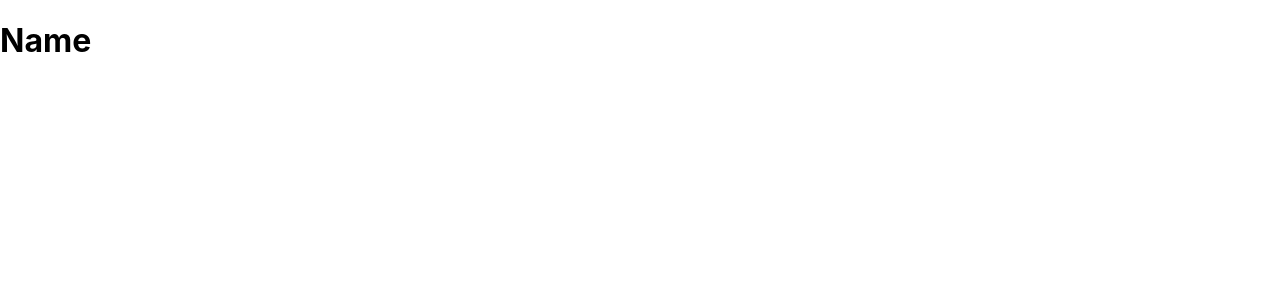
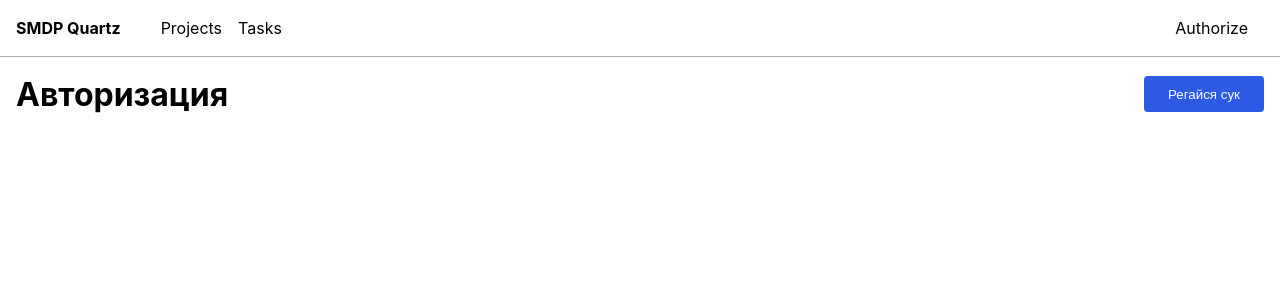
Before and after one commit to yuddmm/taskmanager-front, a React (Create React App) app: page /login in a window 1280 px wide. Shown: the top 300 px of the page. Built offline with nearby package versions, Linux system fonts and the light colour scheme.

Commit message:
добавил новый компонент pageHeader, внедрил в текущие страницы.

```diff
--- a/src/components/button/button.scss
+++ b/src/components/button/button.scss
@@ -1,6 +1,7 @@
 .button {
   height: 36px;
   box-sizing: border-box;
+  min-width: 120px;
   padding: 0 16px;
   outline: none;
   border: none;
--- /dev/null
+++ b/src/components/pageHeader/pageHeader.scss
@@ -0,0 +1,16 @@
+.pageHeader {
+  display: flex;
+  justify-content: flex-start;
+  width: 100%;
+  height: 80px;
+  align-items: center;
+}
+
+.title {
+  font-weight: bold;
+  font-size: 32px;
+}
+
+.withButton {
+  justify-content: space-between;
+}
--- /dev/null
+++ b/src/components/pageHeader/pageHeader.tsx
@@ -0,0 +1,29 @@
+import { ReactNode } from 'react';
+import classNames from 'classnames';
+import './pageHeader.scss';
+
+interface IProps {
+  title: string;
+  renderButton?(): ReactNode;
+}
+
+const PageHeader = (props: IProps) => {
+  const getStyleForHeader = () => {
+    const style = ['pageHeader'];
+    if (props.renderButton) {
+      style.push('withButton');
+    }
+    return style;
+  };
+
+  return (
+    <div className={classNames(getStyleForHeader())}>
+      <div className="title">{props.title}</div>
+      <div className="headerButton">
+        {props.renderButton && props.renderButton()}
+      </div>
+    </div>
+  );
+};
+
+export default PageHeader;
--- a/src/index.scss
+++ b/src/index.scss
@@ -28,16 +28,6 @@ body {
   flex-grow: 1;
 }
 
-.pageHeader {
-  width: 100%;
-  height: 80px;
-}
-
-.title {
-  font-weight: bold;
-  font-size: 32px;
-}
-
 code {
   font-family: source-code-pro, Menlo, Monaco, Consolas, 'Courier New',
   monospace;
--- a/src/pages/login/login.tsx
+++ b/src/pages/login/login.tsx
@@ -1,5 +1,24 @@
+import Layout from '../../components/layout/layout';
+import PageHeader from '../../components/pageHeader/pageHeader';
+import Button from '../../components/button/button';
+
 const Login = () => {
-  return <h1>Name</h1>;
+  return (
+    <Layout>
+      <div className="loginWrapper">
+        <div className="loginContainer container">
+          <PageHeader
+            title="Авторизация"
+            renderButton={() => (
+              <Button onClick={() => console.log('q')} color="blue">
+                Регайся сук
+              </Button>
+            )}
+          />
+        </div>
+      </div>
+    </Layout>
+  );
 };
 
 export default Login;
--- a/src/pages/projects/projects.tsx
+++ b/src/pages/projects/projects.tsx
@@ -11,6 +11,7 @@ import { ReactComponent as SortDesIcon } from '../../assets/icons/sort-des.svg';
 import Modal from '../../components/modal/modal';
 import { CreateProject } from './createProject';
 import { useNavigate } from 'react-router-dom';
+import PageHeader from '../../components/pageHeader/pageHeader';
 
 type ProjectGridItemKeys = keyof Omit<ProjectGridItem, 'id'>;
 
@@ -72,11 +73,9 @@ const Projects = () => {
     <Layout>
       <div className="projectsWrapper">
         <div className="projectsContainer container">
-          <div className="projectsHeader pageHeader">
-            <div className="projectsTitle title">
-              {staticTextProjects.title}
-            </div>
-            <div className="projectsHeaderButton">
+          <PageHeader
+            title={staticTextProjects.title}
+            renderButton={() => (
               <Button
                 onClick={() => setIsModalOpen(true)}
                 color="blue"
@@ -84,8 +83,8 @@ const Projects = () => {
               >
                 Создать проект
               </Button>
-            </div>
-          </div>
+            )}
+          />
           <div className="projectGrid">
             <Grid
               itemList={mockList}
```
